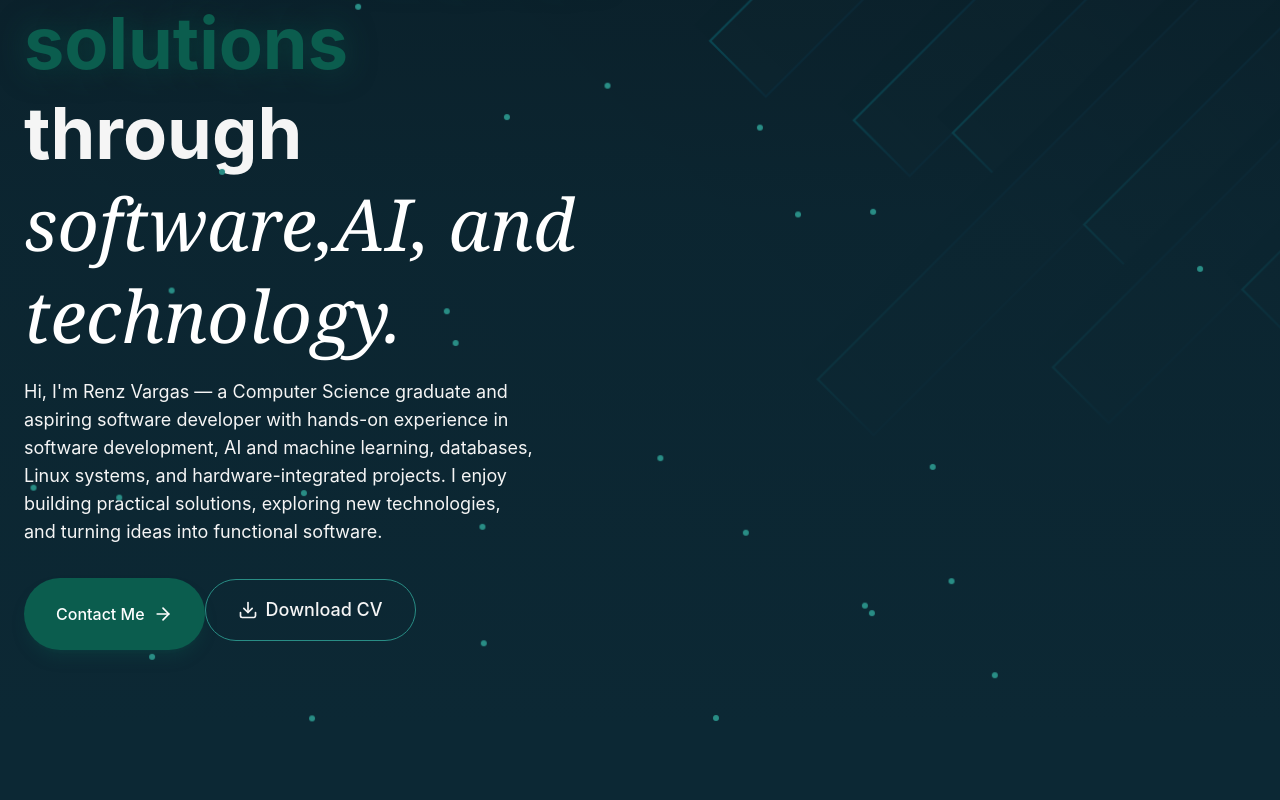
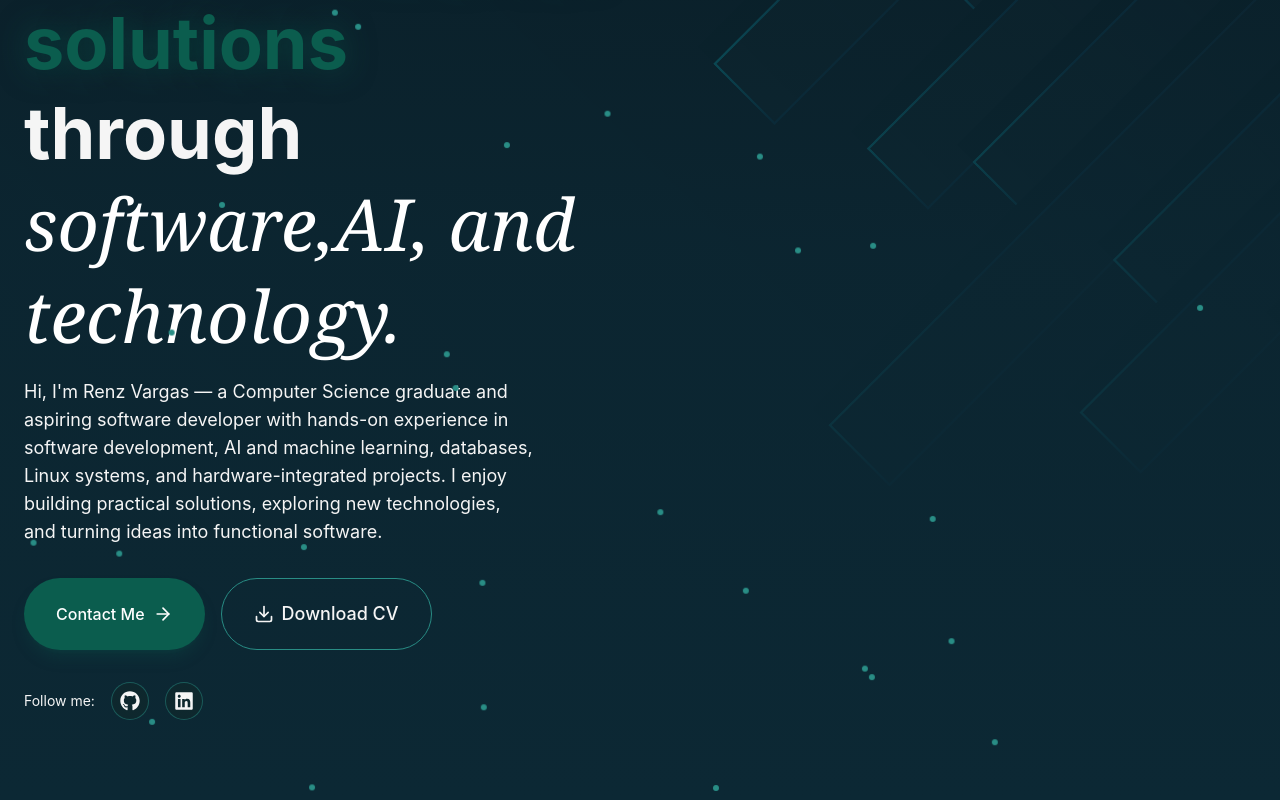
Before and after one commit to Primiyukii/Portfolio, a React (Vite) app: page / in a window 1280 px wide. Shown: the part 294-1094 px from the top of the page. Before the commit the page ends 1024 px from the top, so only its background shows below. Built offline with nearby package versions, Linux system fonts and the light colour scheme.

Commit message:
Hero Section

```diff
--- a/package.json
+++ b/package.json
@@ -11,9 +11,10 @@
   },
   "dependencies": {
     "@tailwindcss/vite": "^4.3.3",
-    "lucide-react": "^1.47.0",
+    "lucide-react": "^0.562.0",
     "react": "^19.2.8",
     "react-dom": "^19.2.8",
+    "react-icons": "^5.7.0",
     "tailwindcss": "^4.3.3"
   },
   "devDependencies": {
--- a/src/components/AnimatedBorderButton.jsx
+++ b/src/components/AnimatedBorderButton.jsx
@@ -11,7 +11,6 @@ export const AnimatedBorderButton = ({ children }) => {
         px-8 py-4 text-lg font-medium rounded-full overflow-visible
         animated-border"
     >
-      {/* Animated SVG Border */}
       <svg
         className="absolute left-0 top-0 w-full h-full pointer-events-none download-cv-border"
         viewBox="0 0 200 60"
--- a/src/index.css
+++ b/src/index.css
@@ -126,6 +126,19 @@
       animation-delay: 800ms;
     }
 
+    @keyframes animated-border {
+      0% {
+        stroke-dashoffset: 400;
+      }
+      100% {
+        stroke-dashoffset: -550;
+      }
+    }
+
+    .group:hover .animated-border-path {
+      animation: animated-border 1.5s linear infinite;
+    }
+
     .animated-border:hover {
       background-color: color-mix (in, srgb, #43cbbf 15%, transparent);
       backdrop-filter: blur(16px);
--- a/src/sections/Hero.jsx
+++ b/src/sections/Hero.jsx
@@ -1,7 +1,13 @@
-import { Download } from 'lucide-react';
-import { ArrowRight } from 'lucide-react';
+import { ArrowRight, Download } from 'lucide-react';
+import { FaGithub, FaLinkedin} from 'react-icons/fa';
 import { Button } from '@/components/Button';
 import { AnimatedBorderButton } from '../components/AnimatedBorderButton';
+
+const socials = [
+  { icon: FaGithub, href: "" },
+  { icon: FaLinkedin, href: "" },
+];
+
 const PARTICLE_COUNT = 40;
 
 const particles = Array.from({ length: PARTICLE_COUNT }, (_, i) => ({
@@ -75,17 +81,28 @@ export const Hero = () => {
               </p>
             </div>
 
-           <div>
+           <div className="flex flex-wrap gap-4 animate-fade-in animation-delay-300">
             <Button size="lg" className="bg-[#1ac4b6] hover:bg-[#17b0a3] text-white rounded-full px-8 py-6 text-base font-medium gap-2 shadow-[0_0_30px_rgba(26,196,182,0.5)] hover:shadow-[0_0_40px_rgba(26,196,182,0.7)] transition-all duration-300">
               Contact Me <ArrowRight className="w-5 h-5" />
             </Button>
-            <button>
               <AnimatedBorderButton>
                 <Download className="w-5 h-5" />
                   Download CV
               </AnimatedBorderButton>
-            </button>
            </div>
+
+            <div className="flex items-center gap-4 animate-fade-in animation-delay-400">
+              <span className="text-sm text-muted-foreground">Follow me: </span>
+              {socials.map((social, idx) => (
+                <a
+                key={idx}
+                href={social.href}
+                className="p-2 rounded-full glassmorphism hover:bg-primary/10 hover:text-primary transition-all duration-300"
+                >
+                  {<social.icon className="w-5 h-5" />}
+                </a>
+              ))}
+            </div>
           </div>
         </div>
       </div>
```
Also changed, not shown: 1 other file (tests, documents, lock files or other folders).
